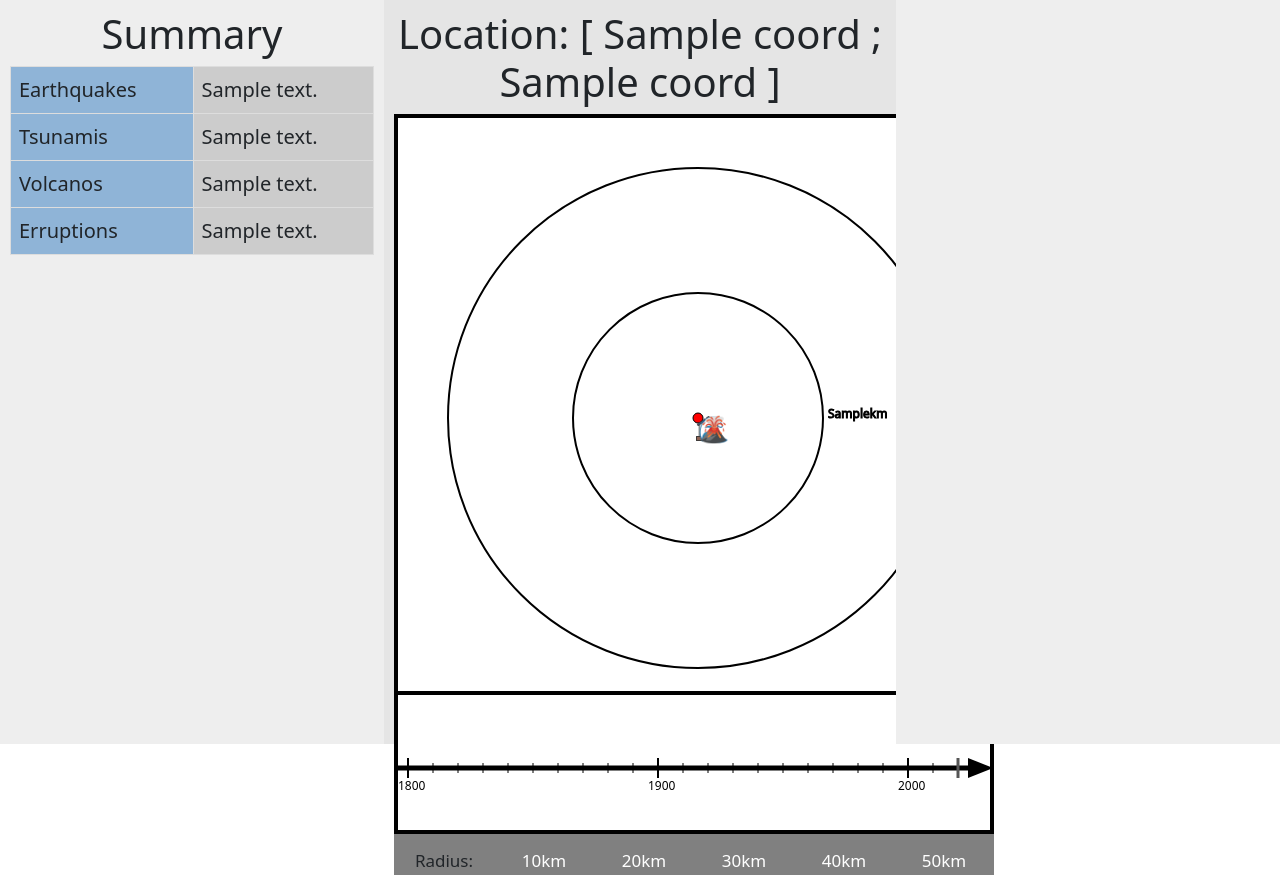
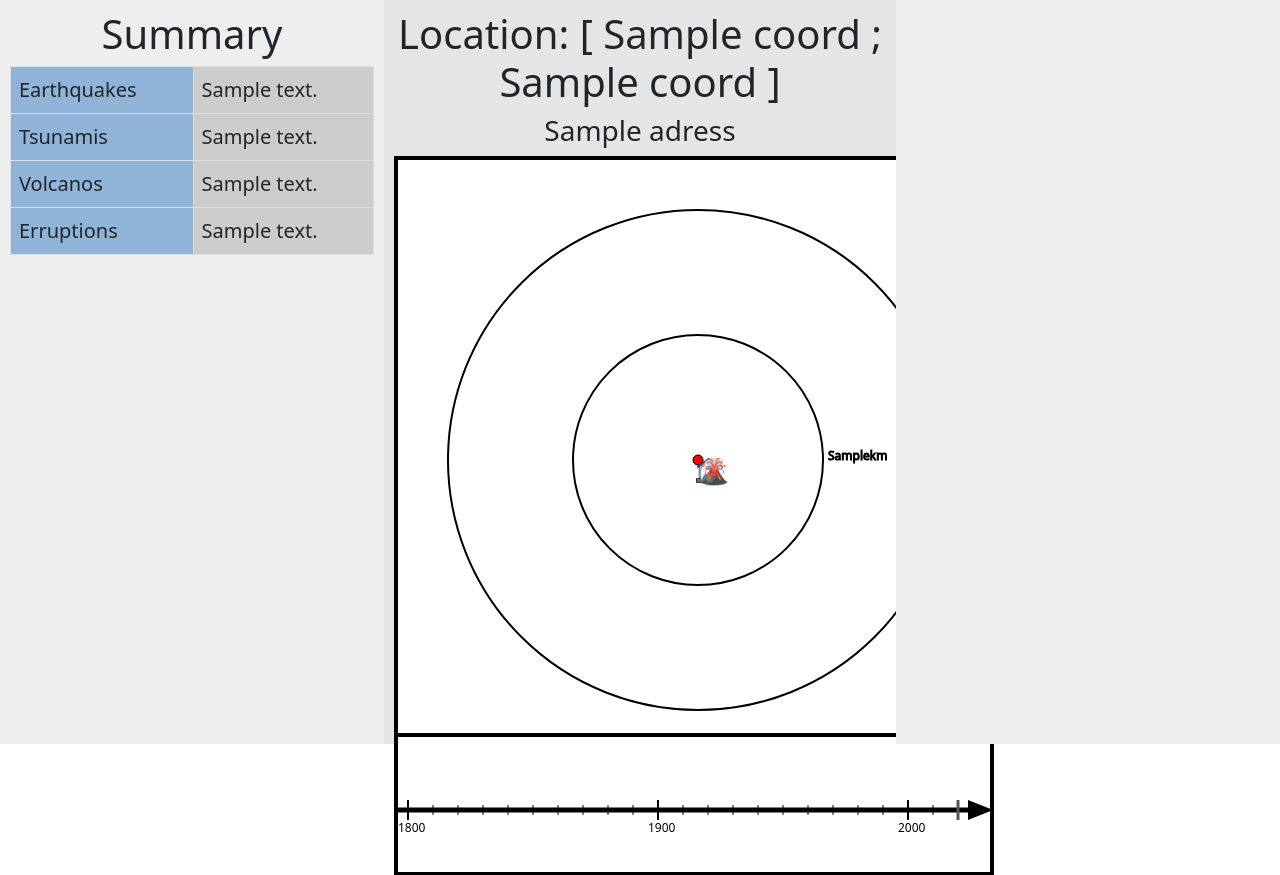
Before and after one commit to valatt19/visu, a Flask app: template app/templates/location.html in a window 1280 px wide. Shown: the part 56-931 px from the top of the page. Run offline with Flask 2, Linux system fonts and the light colour scheme; the template is opened without the code that fills it: most values are stand-ins (such as "Sample title", 1, 10 or a date in 2020); some libraries are stand-ins or nearby versions.

Commit message:
commenting

```diff
--- a/app/routes.py
+++ b/app/routes.py
@@ -2,7 +2,7 @@ from app import app
 from flask import render_template, redirect
 from flask import url_for, request
 
-from app.datasets.datasets_methods import get_events_in_radius, get_timeline_events, get_amount_erruptions
+from app.datasets.datasets_methods import get_events_in_radius, get_timeline_events, get_amount_erruptions, get_address
 
 ##########
 # ROUTES #
@@ -22,6 +22,7 @@ def location(scale):
     # Get the coordinates indicated by the user
     if request.args.get("lat", None) and request.args.get("long", None):
         coord = (request.args["lat"],request.args["long"])
+        address = get_address(coord[0],coord[1])
 
         # Get all the events in the radius of a location
         events = get_events_in_radius(coord,scale)
@@ -46,7 +47,7 @@ def location(scale):
         # Get the infos for the timeline
         timeline = get_timeline_events(events)
 
-        return render_template("location.html", summary=[nb_volcanos, nb_earthquakes, nb_tsunamis, nb_erruptions], events=events, info=info, coord=coord, scale=scale, semi_scale=int(scale/2),timeline=timeline)
+        return render_template("location.html", summary=[nb_volcanos, nb_earthquakes, nb_tsunamis, nb_erruptions], events=events, info=info, coord=coord, adress=address, scale=scale, semi_scale=int(scale/2),timeline=timeline)
 
     return redirect(url_for("index"))
 
@@ -57,6 +58,7 @@ def comparaison(scale):
      # Get the coordinates indicated by the user
     if request.args.get("lat", None) and request.args.get("long", None):
         coord = (request.args["lat"],request.args["long"])
+        adress = get_address(coord[0],coord[1])
 
         # Get all the events in the radius of the 1st location
         events = get_events_in_radius(coord,scale)
@@ -70,6 +72,8 @@ def comparaison(scale):
 
         if request.args.get("lat2", None) and request.args.get("long2", None):
             coord2 = (request.args["lat2"],request.args["long2"])
+            adress2 = get_address(coord2[0],coord2[1])
+
             # Get all the events in the radius of the 2nd location
             events2 = get_events_in_radius(coord2,scale)
             nb_earthquakes2 = len(events2["earthquakes"])
@@ -81,10 +85,10 @@ def comparaison(scale):
             tl2 = get_timeline_events(events2)
 
             # Page called with 2 coordinate
-            return render_template("comparaison.html",nb_places=2,summary=[nb_volcanos,nb_earthquakes,nb_tsunamis,nb_erruptions,nb_volcanos2,nb_earthquakes2,nb_tsunamis2,nb_erruptions2],events = [events,events2], coord=[coord,coord2],scale=scale, semi_scale=int(scale/2),timeline=[tl,tl2])
+            return render_template("comparaison.html",nb_places=2,summary=[nb_volcanos,nb_earthquakes,nb_tsunamis,nb_erruptions,nb_volcanos2,nb_earthquakes2,nb_tsunamis2,nb_erruptions2],events = [events,events2], coord=[coord,coord2], adress=[adress,adress2], scale=scale, semi_scale=int(scale/2),timeline=[tl,tl2])
 
         # Page called with 1 coordinate
-        return render_template("comparaison.html",nb_places=1,summary=[nb_volcanos,nb_earthquakes,nb_tsunamis,nb_erruptions],events = [events], coord=[coord],scale=scale, semi_scale=int(scale/2),timeline=[tl])
+        return render_template("comparaison.html",nb_places=1,summary=[nb_volcanos,nb_earthquakes,nb_tsunamis,nb_erruptions],events = [events], coord=[coord], adress=[adress], scale=scale, semi_scale=int(scale/2),timeline=[tl])
 
     # Page called with 0 coordinate
     return render_template("comparaison.html",nb_places=0)
--- a/app/templates/comparaison.html
+++ b/app/templates/comparaison.html
@@ -52,6 +52,7 @@
         <div class="place">
             {% if nb_places > 0 %}
             <h1>[ {{coord[0][0]}} ; {{coord[0][1]}} ]</h1>
+            <h3>{{adress[0]}}</h3>
             <div class="circles" style="text-align:center;">
                 <svg width = "600" height = "720" style="border:4px solid black; background-color:white">
                     <g>
@@ -217,6 +218,7 @@
         <div class="place">
             {% if nb_places > 1 %}
             <h1>[ {{coord[1][0]}} ; {{coord[1][1]}} ]</h1>
+            <h3>{{adress[1]}}</h3>
             <div class="circles" style="text-align:center;">
                 <svg width = "600" height = "720" style="border:4px solid black; background-color:white">
                     <g>
--- a/app/templates/location.html
+++ b/app/templates/location.html
@@ -95,6 +95,7 @@
 
         <div class="visu" style="text-align:center">
             <h1>Location: [ {{coord[0]}} ; {{coord[1]}} ]</h1>
+            <h3>{{adress}}</h3>
             <div class="circles" style="text-align:center;">
                 <svg width = "600" height = "720" style="border:4px solid black; background-color:white">
                     <g>
@@ -398,7 +399,7 @@
                         {% endif %}
                     </table>
                     {% with eid=loop.index %}
-                    <h3 style="text-align:center">Erruptions ({{e["erruptions"]|length}})</h3>
+                    <h3 style="text-align:center; padding: top 5px;">Erruptions ({{e["erruptions"]|length}})</h3>
                     <div class="slideshow-container">
                     {% for event in e["erruptions"] %}
                     <div class="mySlides{{eid}}">
```
Also changed, not shown: app/datasets/datasets_methods.py (+36 -7 lines).
